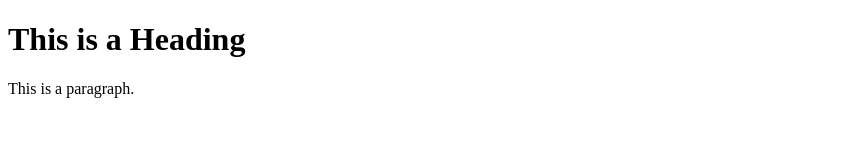
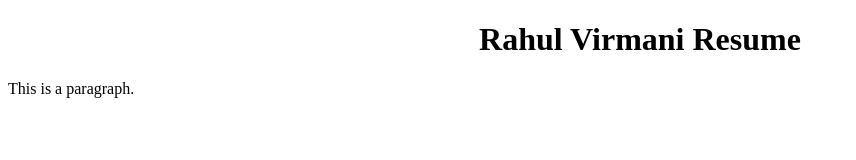
Before and after one commit to rvirmani30/rvirmani30.github.io, a plain HTML site: page index.html in a window 1280 px wide. Shown: the whole page, without its empty margins (0-856 px from the left). Drawn offline with Linux system fonts and the light colour scheme.

Commit message:
Update index.html

```diff
--- a/index.html
+++ b/index.html
@@ -5,7 +5,7 @@
 </head>
 <body>
 
-<h1>This is a Heading</h1>
+<center><h1>Rahul Virmani Resume</h1></center>
 <p>This is a paragraph.</p>
 
 </body>
```
